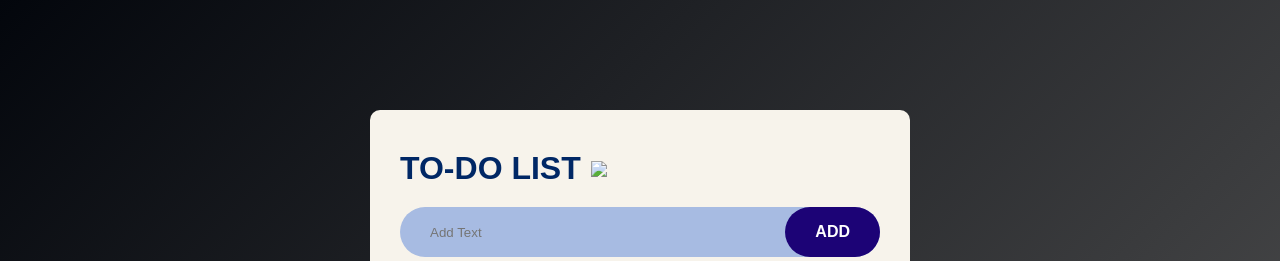
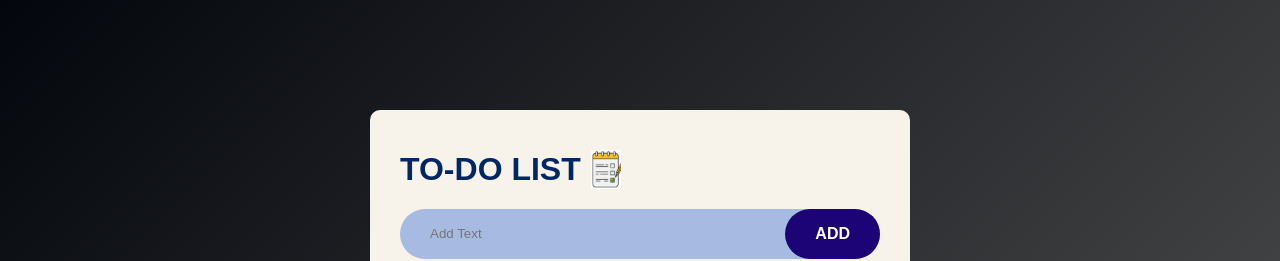
Before and after one commit to Parivesh415/CodTech-To-Do, a plain HTML site: page index.html in a window 1280 px wide. Shown: the top 261 px of the page. Drawn offline with Linux system fonts and the light colour scheme.

Commit message:
Update index.html

```diff
--- a/index.html
+++ b/index.html
@@ -11,7 +11,7 @@
     <div class="to-app">
 
         <h2>
-              TO-DO LIST<img src="images/icon1.jpg">
+              TO-DO LIST<img src="icon1.jpg">
               <i class="fa-solid fa-list"></i>
         </h2>
 
```
